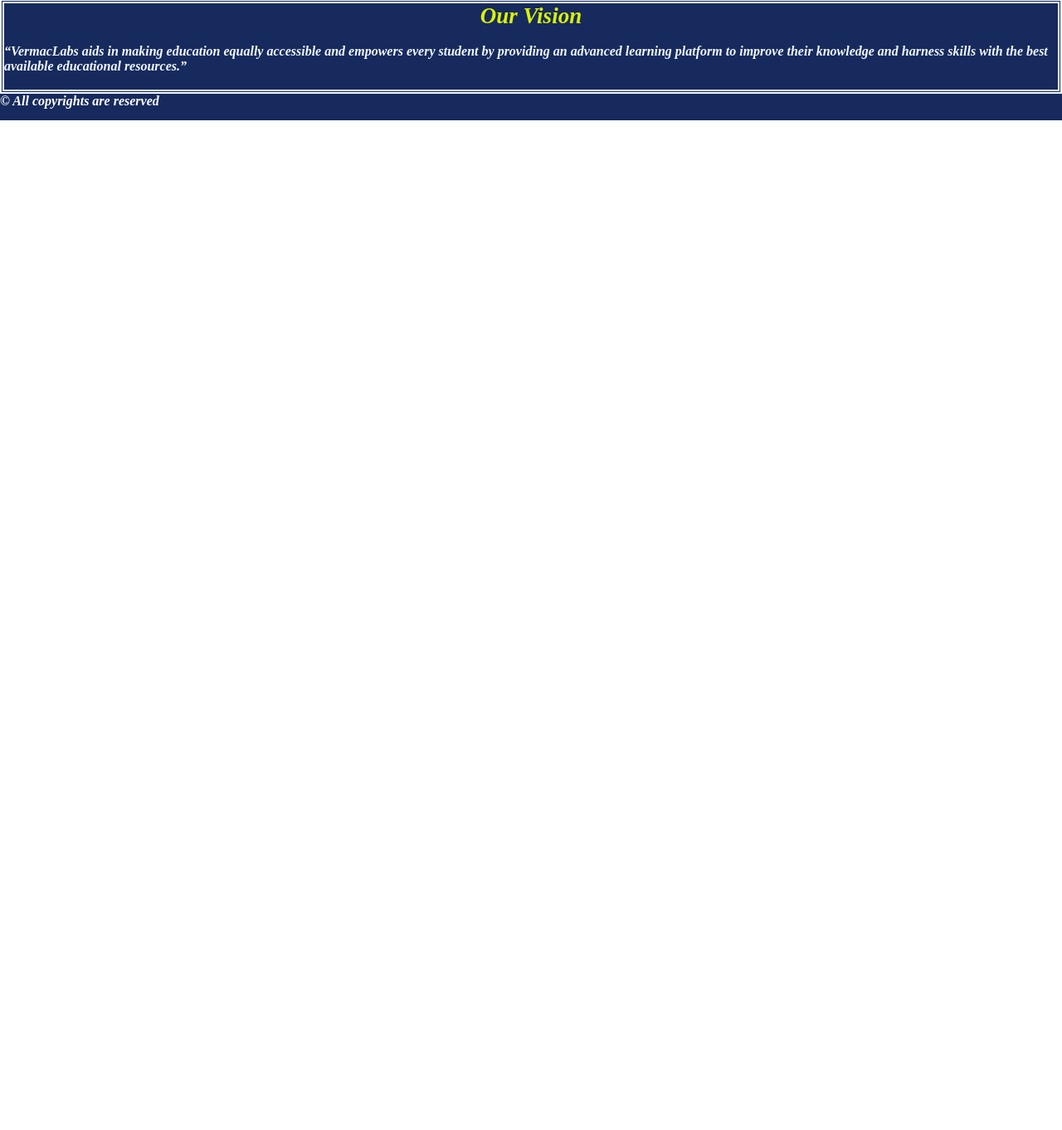
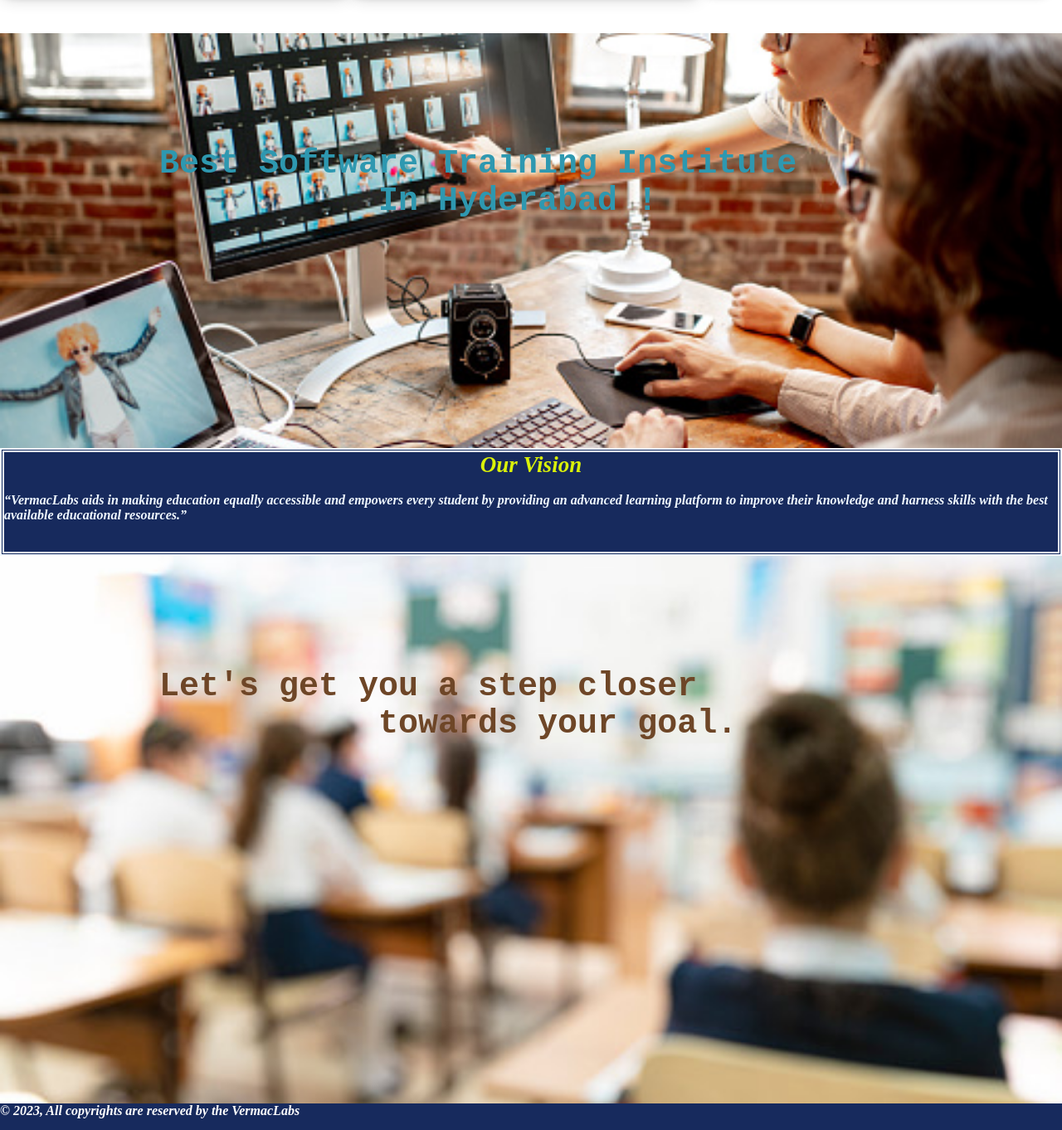
Before and after one commit to Faizxmohd/Vermaclabs, a plain HTML site: page index.html in a window 1280 px wide. Shown: the part 976-2338 px from the top of the page at 83% size. Before the commit the page ends 1121 px from the top, so only its background shows below. Drawn offline with Linux system fonts and the light colour scheme.

Commit message:
Modifications are made.

```diff
--- a/index.html
+++ b/index.html
@@ -24,6 +24,8 @@
       </ul>
       <img class="logo" src="vermaclabslogo.png" alt="vermaclabslogo" />
     </nav>
+    <br>
+
     <div class="parallax">
       <pre><h1>
 
@@ -34,12 +36,14 @@
 
   </h1></pre>
     </div>
-    <br />
+
     <div class="Courses">
       <br />
       <h1><b>Online Programming Courses</b></h1>
       <br />
     </div>
+    <br>
+    <br>
     <div class="coursedes">
       <div class="row">
         <div class="polaroid">
@@ -84,6 +88,17 @@
       </div>
     </div>
     <br />
+    <div class="parallax2">
+      <pre><h1>
+
+
+        Best Software Training Institute
+                   In Hyderabad !
+
+
+      </h1></pre>
+    </div>
+
     <div class="Vision">
       <div class="visiontitle">
         <h2><i>Our Vision</i></h2>
@@ -98,9 +113,21 @@
         >
       </p>
     </div>
+
+    <div class="parallax3">
+      <pre><h1>
+
+
+        Let's get you a step closer
+                   towards your goal.
+
+
+</h1></pre>
+    </div>
+
     <footer class="foot">
       <div class="footdes">
-        <h4><i>&copy All copyrights are reserved</i></h4>
+        <h4><i>&copy 2023, All copyrights are reserved by the VermacLabs</i></h4>
       </div>
     </footer>
   </body>
--- a/navbar.css
+++ b/navbar.css
@@ -14,7 +14,7 @@
 }
 li {
   list-style-type: none;
-  padding: 17px 10px;
+  padding: 12px 10px;
 }
 nav ul li a {
   display: inline-block;
@@ -24,6 +24,7 @@
   font-size:x-large;
   font-family: "Courier New", Courier, monospace;
   font-weight: bold;
+
 }
 nav ul li a:hover {
   color: yellow;
@@ -41,6 +42,7 @@
   animation-timing-function: ease-in;
   animation-iteration-count: infinite;
   text-align: center;
+
 }
 .btn:hover {
   height: 40px;
--- a/styles.css
+++ b/styles.css
@@ -19,8 +19,41 @@
   background-size: cover;
 }
 .parallax2 {
+  font-family: "Lucida Sans", "Lucida Sans Regular", "Lucida Grande",
+  "Lucida Sans Unicode", Geneva, Verdana, sans-serif;
+  padding-bottom: 20px;
+  font-size: x-large;
+  color: rgb(46, 152, 176);
+  text-align: center;
+  text-align: justify;
+  text-decoration: dashed;
+  border-color: aliceblue;
+  background-color: aliceblue;
+}
+
+.parallax2 {
   background-image: url(work3.jpeg);
-  height: 85vh;
+  height: 60vh;
+  background-attachment: fixed;
+  background-position: center;
+  background-repeat: no-repeat;
+  background-size: cover;
+}
+.parallax3 {
+  font-family: "Lucida Sans", "Lucida Sans Regular", "Lucida Grande",
+  "Lucida Sans Unicode", Geneva, Verdana, sans-serif;
+  padding-bottom: 20px;
+  font-size: x-large;
+  color: rgb(110, 70, 39);
+  text-align: center;
+  text-align: justify;
+  text-decoration: dashed;
+  border-color: aliceblue;
+  background-color: aliceblue;
+}
+.parallax3 {
+  background-image: url(school4.jpg);
+  height: 80vh;
   background-attachment: fixed;
   background-position: center;
   background-repeat: no-repeat;
@@ -41,7 +74,8 @@
   height: 45vh;
   background-color: white;
   box-shadow: 0 4px 8px 0 rgba(0, 0, 0, 0.2), 0 6px 20px 0 rgba(0, 0, 0, 0.19);
-  margin-bottom: 25px;
+  margin-bottom: 30px;
+  border-radius: 15px;
 }
 div.polaroid1 {
   padding-top: 5px;
@@ -49,7 +83,8 @@
   height: 45vh;
   background-color: white;
   box-shadow: 0 4px 8px 0 rgba(0, 0, 0, 0.2), 0 6px 20px 0 rgba(0, 0, 0, 0.19);
-  margin-bottom: 25px;
+  margin-bottom: 30px;
+  border-radius: 15px;
 }
 div.polaroid2 {
   padding-top: 5px;
@@ -57,16 +92,18 @@
   height: 45vh;
   background-color: white;
   box-shadow: 0 3px 6px 0 rgba(0, 0, 0, 0.2), 0 3px 12px 0 rgba(0, 0, 0, 0.19);
-  margin-bottom: 25px;
+  margin-bottom: 30px;
+  border-radius: 15px;
 }
 .img1 {
-  width: 90%;
+  width: 60%;
+
 }
 .img2 {
-  width: 90%;
+  width: 60%;
 }
 .img3 {
-  width: 85%;
+  width: 53%;
 }
 div.container.p {
   text-align: center;
@@ -85,7 +122,7 @@
   border-color: aliceblue;
   background-color: #071b52ee;
   color: aliceblue;
-  height: 13vh;
+  height: 15vh;
 }
 .visiontitle {
   justify-content: center;
```
Also changed, not shown: school4.jpg (added).
